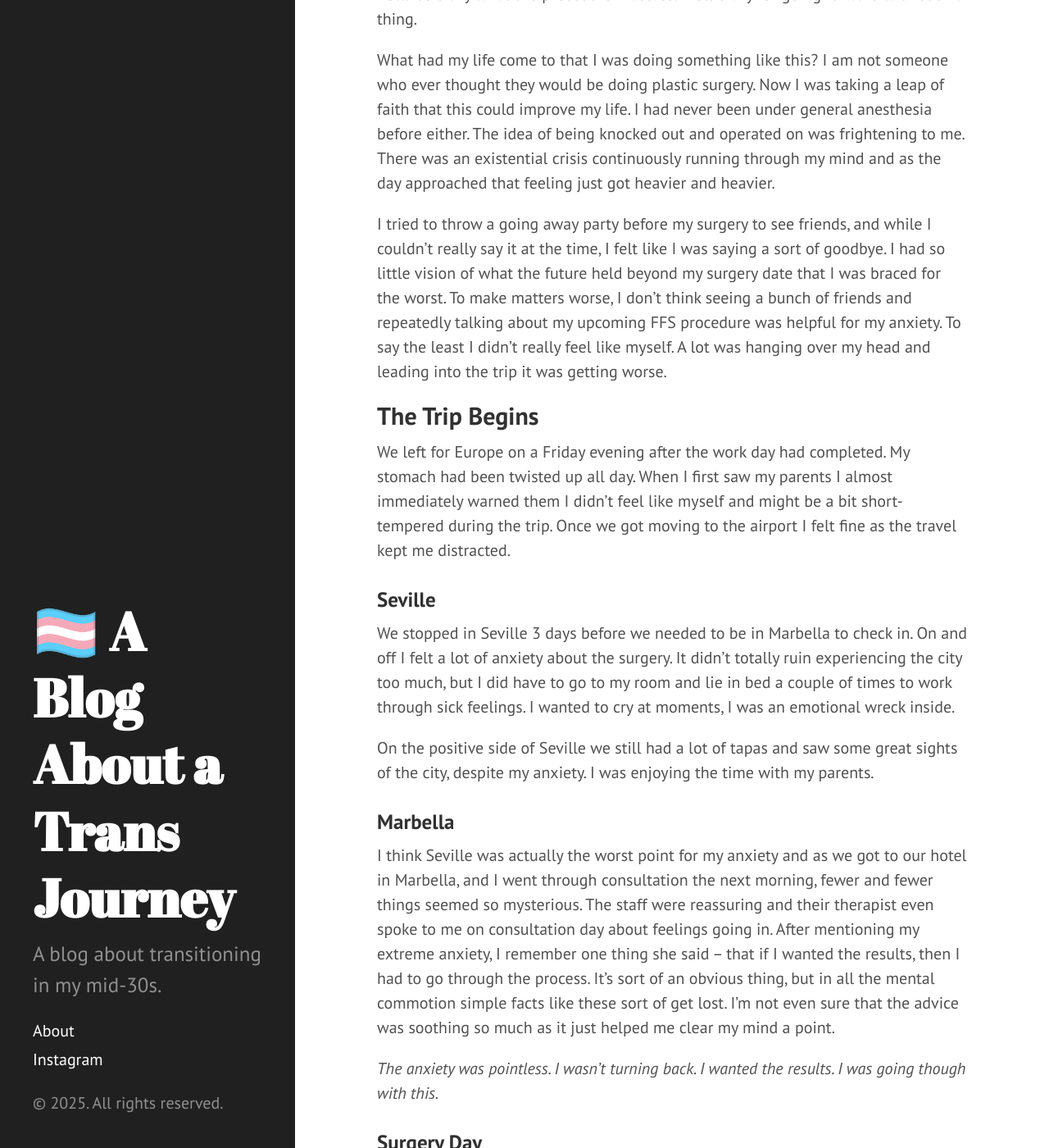
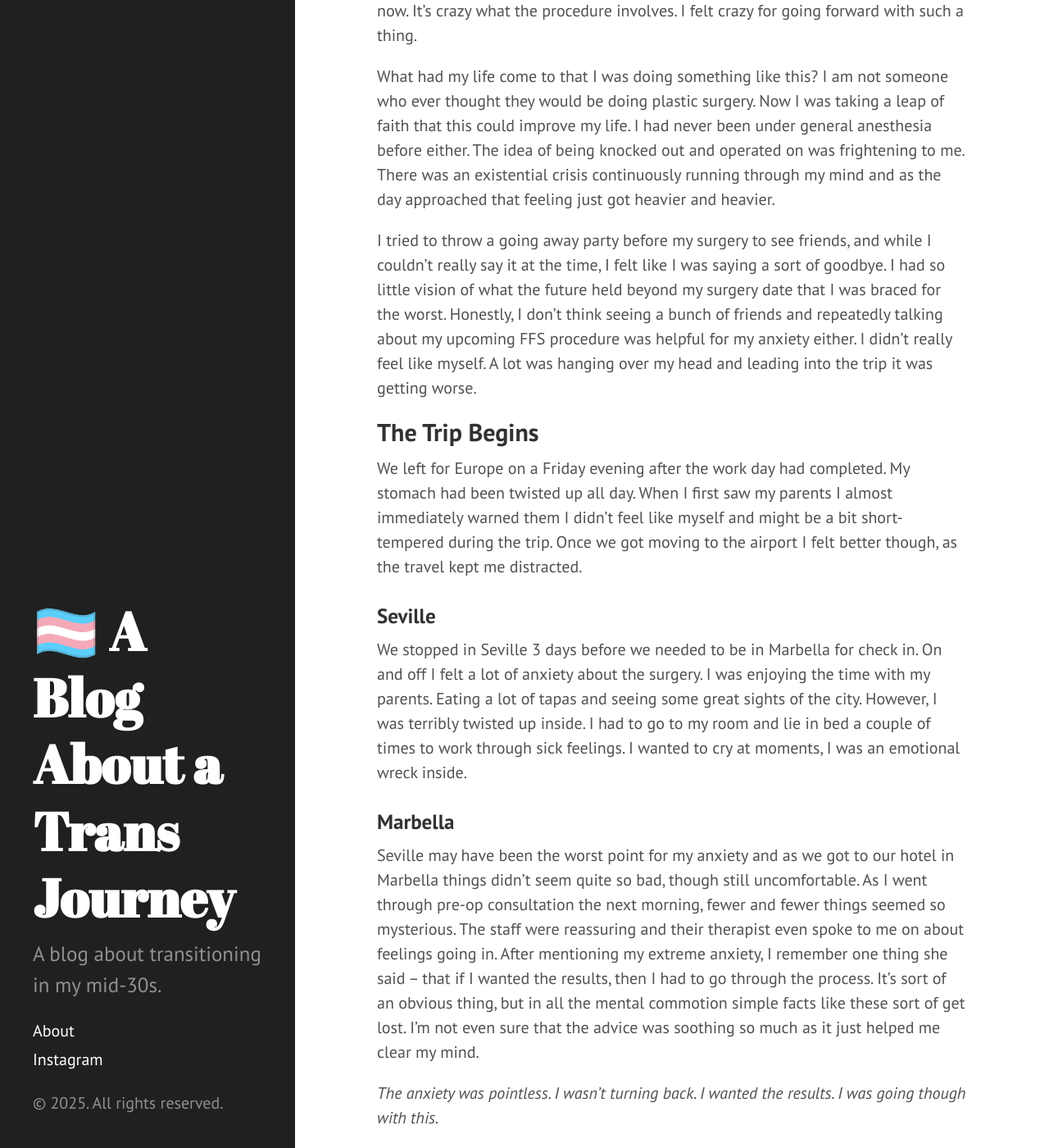
Before and after one commit to sea-and-kai/trans-journey-blog, a Jekyll site: the page built from _posts/2025-07-30-the-ffs-journey-part1.md, in a window 1280 px wide and 1400 px high, scrolled down 2132 px. Shown: the whole window at 82% size. Built offline with Jekyll 4.4.1, drawn with Linux system fonts in a browser that asks for light colours; some of the changed text lies outside the part shown.

Commit message:
blog ffs updates

```diff
--- a/_posts/2025-07-30-the-ffs-journey-part1.md
+++ b/_posts/2025-07-30-the-ffs-journey-part1.md
@@ -5,14 +5,14 @@
 categories: ["ffs", "surgery"]
 ---
 
-It's been yet another long break from blogging, but this has been a different kind of year so far from those in the past. I think generally it's a good thing when I'm not writing here too often because the purpose of this blog originally was to help myself feel more understood. So if I'm not writing here as often it's because I've been increasingly at ease with myself and comfortable in my skin. However, to say that this year has been unremarkable would be a lie. It's actually been one of the biggest leaps forward yet and that has in a big way been due to going for Facial Feminization Surgery (FFS) back in April.
+It's been yet another long break from blogging, but this has been a different kind of year so far. I think generally it's a good thing when I'm not writing here as often because the purpose of this blog originally was to help myself feel more understood by friends and family and that's been going really well. However, to say that this year has been unremarkable would be a lie. It's actually been one of the biggest leaps forward yet and that has in a big way been due to going for Facial Feminization Surgery (FFS) back in April.
 
 This is probably one of the most intense things I've ever done in my life. As I was going through it I found myself very apprehensive about writing too much, as though I might curse myself or look the fool should my expectations and reality not meet. Now that I'm 3 months into my recovery I feel a lot more comfortable discussing this from a bird's eye view.
 
 ## Where it began
 FFS was always something that really felt like a top priority for me in terms of things I considered doing as part of my transition. Prior to surgery it could be very hard at times to feel feminine when I had no makeup on. Generally I think I am most focused on changes that help me socially and being gendered correctly. What's underneath my clothing is secondary.
 
-I started investigating FFS nearly 2 years ago, and it was about a year and half from when I first contacted my surgical team to the date I booked surgery. I heard about the Spain based 'FacialTeam' through several friends who went there and their results were exquisite. Both effective and incredibly natural looking. The Barbie-ification plastic surgery look is not for me personally, though I do understand some people like to have that stun-factor. I'm a software engineer for work though, and I would actually worry about a plastic surgery stun-factor working against me professionally. Keeping results under the radar was important.
+I started investigating FFS nearly 2 years ago, and it was about a year and half from when I first contacted my surgical team to the date I booked surgery. I heard about the Spain based 'FacialTeam' through several friends who went there and their results were exquisite. Both effective and incredibly natural looking. The Barbie-ification plastic surgery look is not for me personally, though I do understand some people like to have that stun-factor. I'm a software engineer for work though, and I would actually worry about a plastic surgery stun-factor working against me professionally. Keeping results lower key was important to me.
 
 After an inital Zoom consultation with FacialTeam in May 2024, I scheduled to visit them the following November in person. I wanted to travel so that I could have a detailed consultation done, including a virtualized rendering of what my results would look like.
 
@@ -24,32 +24,32 @@
 At the end of the day I can't say I ever came to completely rationalize my decision to go forward with FFS. It felt like at least a semi-irrational leap of faith that it would help me.
 
 ## The Plan
-After I had booked my date (April 10th) and made my deposit for the surgery, I needed to form a travel plan. I asked a couple friends if they might be interested, but didnt get any takes. Then I asked my parents next. Reflecting back now I feel kind of foolish for asking friends first, but I think I was still shy about imposing anything related to my transition on them. They were very supportive and enthusiastic to join though. We made it an opportunity to fit in some extra travel to Seville and Lisbon in addition to our extended stay in Marbella for the surgery.
+After I had booked my date (April 10th) and made my deposit for the surgery, I needed to form a travel plan. I asked a couple friends if they might be interested, but didnt get any takers. Next, I asked my parents.
+
+Reflecting back now I feel kind of foolish for asking friends first, but I think I was still shy about imposing anything related to my transition on them. They were very supportive and enthusiastic to join though. We made it an opportunity to fit in some extra travel to Seville and Lisbon in addition to our extended stay in Marbella for the surgery.
 
 ## Anticipating the surgery
 As my surgery date got closer I found myself increasingly anxious. I really believed that what I was doing was crazy. It's crazy we even have the technology to do this now. It's crazy what the procedure involves. I felt crazy for going forward with such a thing.
 
 What had my life come to that I was doing something like this? I am not someone who ever thought they would be doing plastic surgery. Now I was taking a leap of faith that this could improve my life. I had never been under general anesthesia before either. The idea of being knocked out and operated on was frightening to me. There was an existential crisis continuously running through my mind and as the day approached that feeling just got heavier and heavier.
 
-I tried to throw a going away party before my surgery to see friends, and while I couldn't really say it at the time, I felt like I was saying a sort of goodbye. I had so little vision of what the future held beyond my surgery date that I was braced for the worst. To make matters worse, I don't think seeing a bunch of friends and repeatedly talking about my upcoming FFS procedure was helpful for my anxiety. To say the least I didn't really feel like myself. A lot was hanging over my head and leading into the trip it was getting worse.
+I tried to throw a going away party before my surgery to see friends, and while I couldn't really say it at the time, I felt like I was saying a sort of goodbye. I had so little vision of what the future held beyond my surgery date that I was braced for the worst. Honestly, I don't think seeing a bunch of friends and repeatedly talking about my upcoming FFS procedure was helpful for my anxiety either. I didn't really feel like myself. A lot was hanging over my head and leading into the trip it was getting worse.
 
 ## The Trip Begins
-We left for Europe on a Friday evening after the work day had completed. My stomach had been twisted up all day. When I first saw my parents I almost immediately warned them I didn't feel like myself and might be a bit short-tempered during the trip. Once we got moving to the airport I felt fine as the travel kept me distracted.
+We left for Europe on a Friday evening after the work day had completed. My stomach had been twisted up all day. When I first saw my parents I almost immediately warned them I didn't feel like myself and might be a bit short-tempered during the trip. Once we got moving to the airport I felt better though, as the travel kept me distracted.
 
 ### Seville
-We stopped in Seville 3 days before we needed to be in Marbella to check in. On and off I felt a lot of anxiety about the surgery. It didn't totally ruin experiencing the city too much, but I did have to go to my room and lie in bed a couple of times to work through sick feelings. I wanted to cry at moments, I was an emotional wreck inside.
-
-On the positive side of Seville we still had a lot of tapas and saw some great sights of the city, despite my anxiety. I was enjoying the time with my parents.
+We stopped in Seville 3 days before we needed to be in Marbella for check in. On and off I felt a lot of anxiety about the surgery. I was enjoying the time with my parents. Eating a lot of tapas and seeing some great sights of the city. However, I was terribly twisted up inside. I had to go to my room and lie in bed a couple of times to work through sick feelings. I wanted to cry at moments, I was an emotional wreck inside.
 
 ### Marbella
-I think Seville was actually the worst point for my anxiety and as we got to our hotel in Marbella, and I went through consultation the next morning, fewer and fewer things seemed so mysterious. The staff were reassuring and their therapist even spoke to me on consultation day about feelings going in. After mentioning my extreme anxiety, I remember one thing she said -- that if I wanted the results, then I had to go through the process. It's sort of an obvious thing, but in all the mental commotion simple facts like these sort of get lost. I'm not even sure that the advice was soothing so much as it just helped me clear my mind a point.
+Seville may have been the worst point for my anxiety and as we got to our hotel in Marbella things didn't seem quite so bad, though still uncomfortable. As I went through pre-op consultation the next morning, fewer and fewer things seemed so mysterious. The staff were reassuring and their therapist even spoke to me on about feelings going in. After mentioning my extreme anxiety, I remember one thing she said -- that if I wanted the results, then I had to go through the process. It's sort of an obvious thing, but in all the mental commotion simple facts like these sort of get lost. I'm not even sure that the advice was soothing so much as it just helped me clear my mind.
 
 _The anxiety was pointless. I wasn't turning back. I wanted the results. I was going though with this._
 
 ### Surgery Day
-The following morning I was up early, prepared to be picked up by a taxi and taken to the hospital. When the taxi arrived the driver picked up one other trans woman who was being dropped off at the airport right after me. She and I got this moment to speak to each other before I was dropped off. She reassured me about how well the process would go and how everyone takes good care. It was probably about the best experience I could have had while travelling to the hospital. Instead of sitting in silence nervously, I got to hear from another trans girl, who had *just* been through this themselves, about how well it was going to go. We didn't get each others information, but I remain grateful for that moment.
+The following morning I was up early, prepared to be picked up by a taxi and taken to the hospital. When the taxi arrived the driver picked up one other trans woman who was being dropped off at the airport right after me. She and I got this moment to speak to each other before I was dropped off. She reassured me about how well the process would go and how everyone takes good care. It was probably about the best experience I could have had while travelling to the hospital. Instead of sitting in silence nervously, I got to hear from another trans girl, who had *just* been through this themselves, about how well it was going to go. We didn't get each others information, but I remain grateful for that special moment just before I walked into the hospital.
 
-After being admitted to the hospital and changing clothes I was wheeled to the operating room, prepared for surgery and after one question from the anesthesiologist about where I was travelling from, the next thing I remember is being woken up while they finished the last step of my hair transplant procedure before returning me to my room.
+After being admitted to my room and changing clothes I was wheeled to the operating room and prepared for surgery. After one question from the anesthesiologist about where I was travelling from...... the next thing I remember is being woken up while they finished the last steps of my hair transplant procedure before returning me to my room.
 
 So began the road to recovery...
 
```
